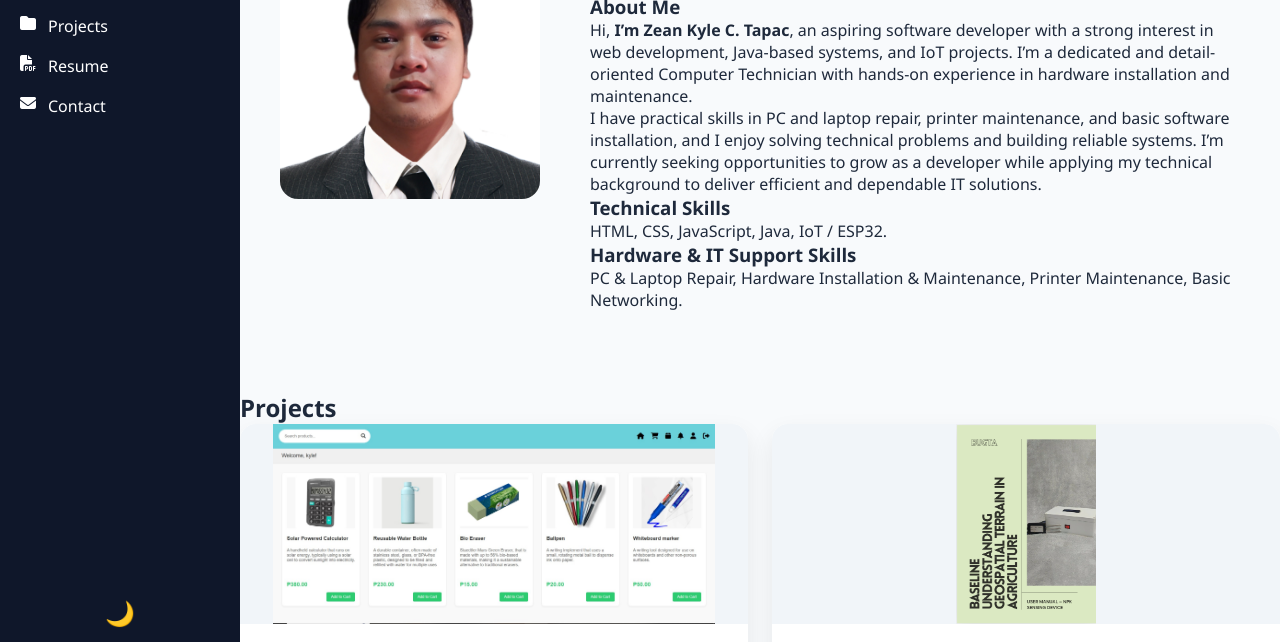
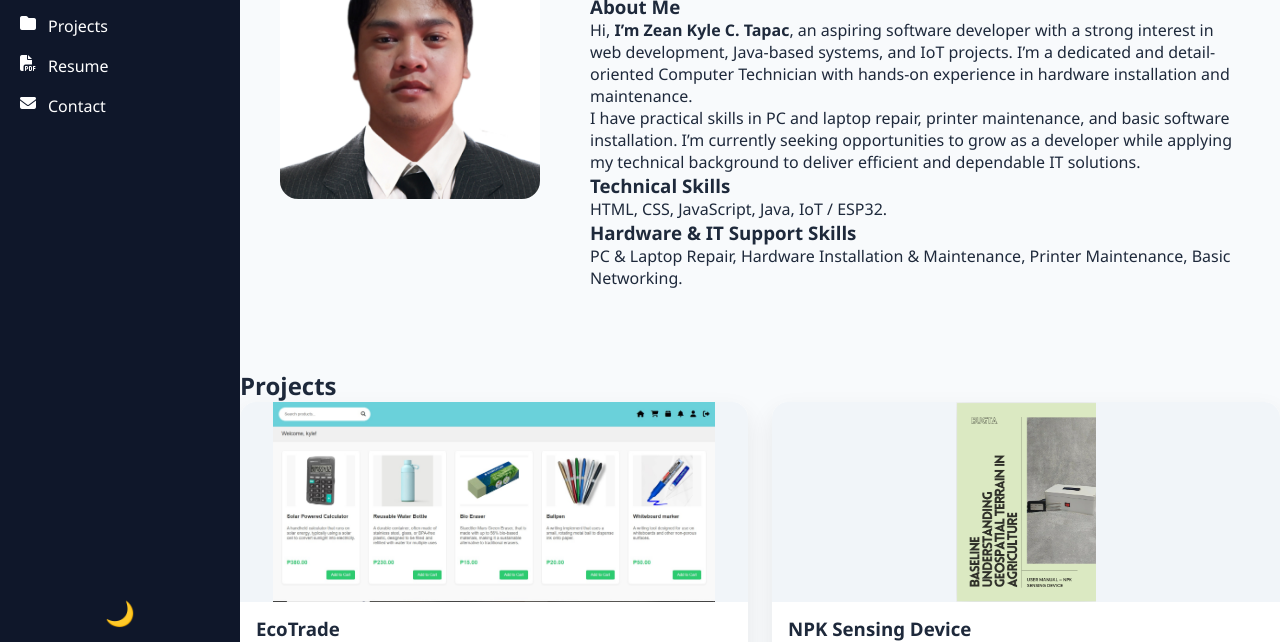
Before and after one commit to Elyk184/My-Portfolio, a plain HTML site: page index.html in a window 1280 px wide. Shown: the part 141-783 px from the top of the page. Drawn offline with Linux system fonts and the light colour scheme.

Commit message:
update index.html

```diff
--- a/index.html
+++ b/index.html
@@ -40,7 +40,7 @@
             <p>
                 Hi, <b>I’m Zean Kyle C. Tapac</b>, an aspiring software developer with a strong interest in web development, Java-based systems, and IoT projects. I’m a dedicated and detail-oriented Computer Technician with hands-on experience in hardware installation and maintenance.</p>
 
-<p>I have practical skills in PC and laptop repair, printer maintenance, and basic software installation, and I enjoy solving technical problems and building reliable systems. I’m currently seeking opportunities to grow as a developer while applying my technical background to deliver efficient and dependable IT solutions.
+<p>I have practical skills in PC and laptop repair, printer maintenance, and basic software installation. I’m currently seeking opportunities to grow as a developer while applying my technical background to deliver efficient and dependable IT solutions.
             </p>
         </div>
 
```
